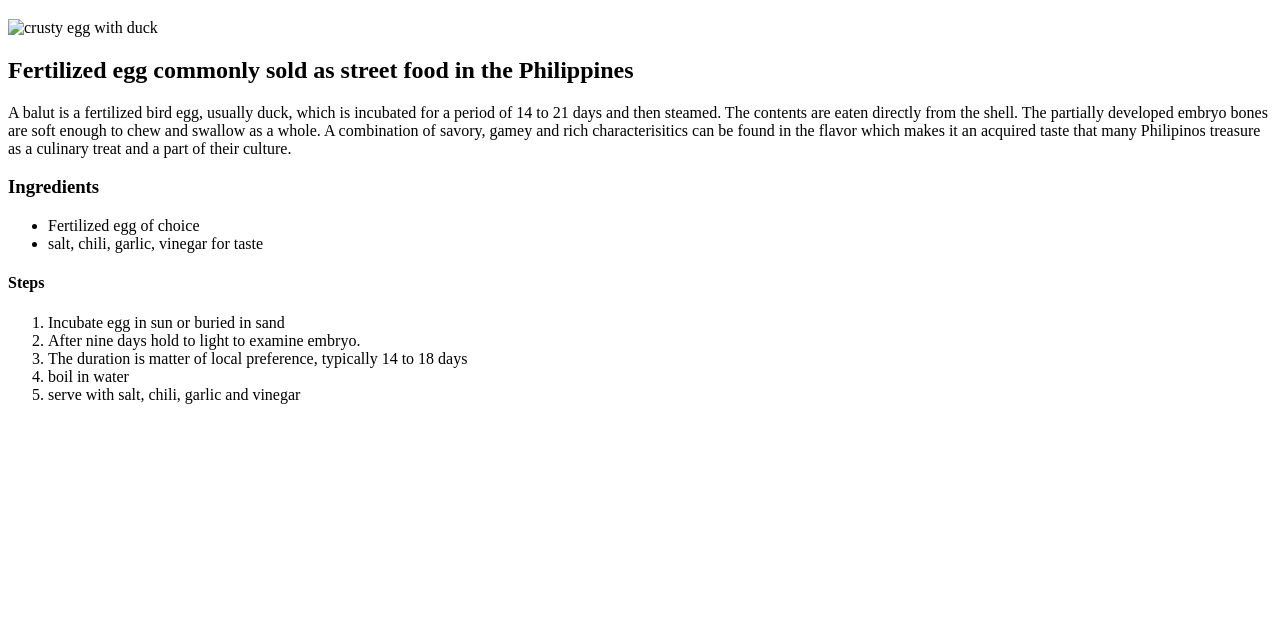
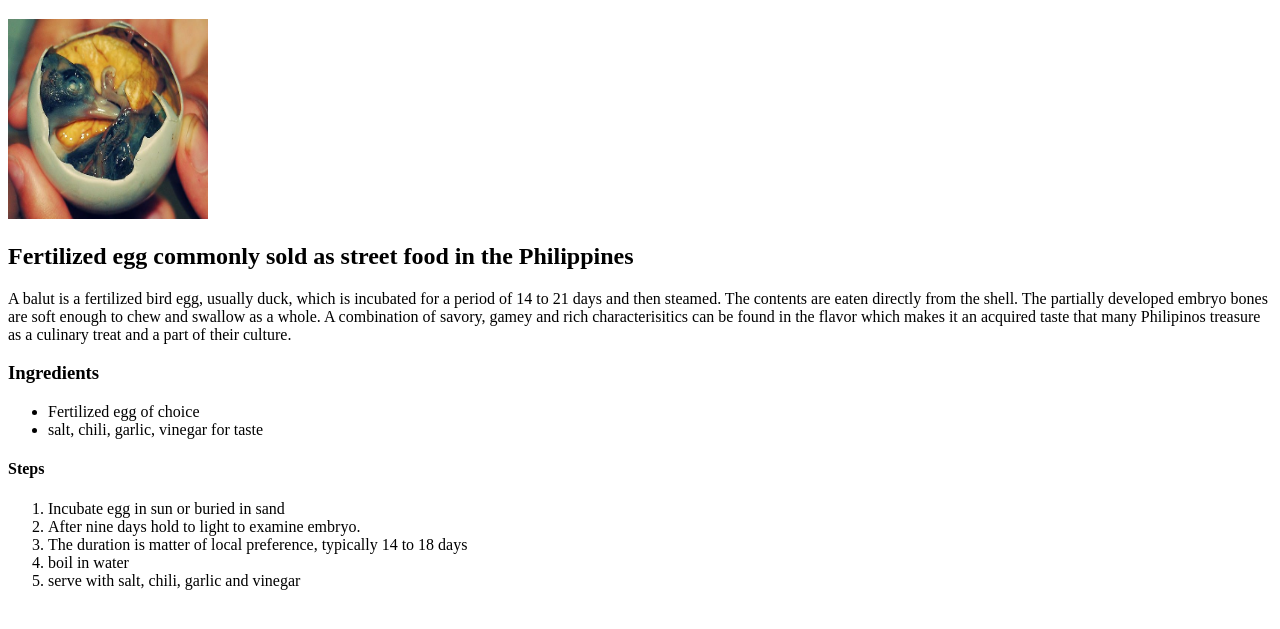
Before and after one commit to Beagle19/odin-recipes, a plain HTML site: page balut.html in a window 1280 px wide. Shown: the part 61-690 px from the top of the page. Drawn offline with Linux system fonts and the light colour scheme; the site is published under a folder, as on GitHub Pages, so addresses that start at the root find nothing.

Commit message:
removed / from images

```diff
--- a/balut.html
+++ b/balut.html
@@ -5,7 +5,7 @@
     <meta name="viewport" content="width=device-width, initial-scale=1.0">
     <title>Document</title>
     <h1>Balut</h1>
-    <img src="/img/balut.jpg" alt="crusty egg with duck" style="width: 200px;height: 200px;">
+    <img src="img/balut.jpg" alt="crusty egg with duck" style="width: 200px;height: 200px;">
     <h2>Fertilized egg commonly sold as street food in the Philippines</h2>
     <p>A balut is a fertilized bird egg, usually duck, which is incubated for a period of 14 to 21 days and then steamed. The contents are eaten directly from the shell. The partially developed embryo bones are soft enough to chew and swallow as a whole. A combination of savory, gamey and rich characterisitics can be found in the flavor which makes it an acquired taste that many Philipinos treasure as a culinary treat and a part of their culture.</p>
     <h3>Ingredients</h3>
```
Also changed, not shown: chipotle.html (+1 -1 lines).
